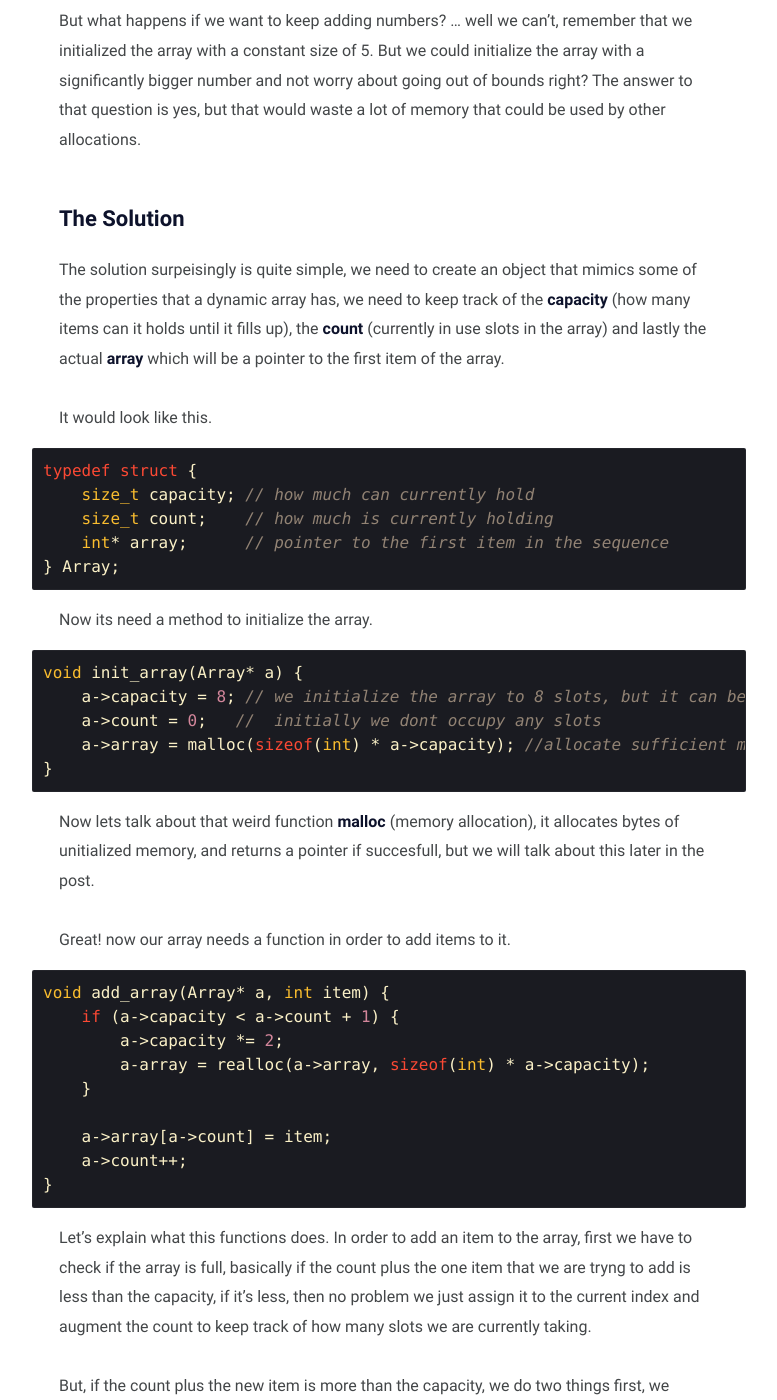
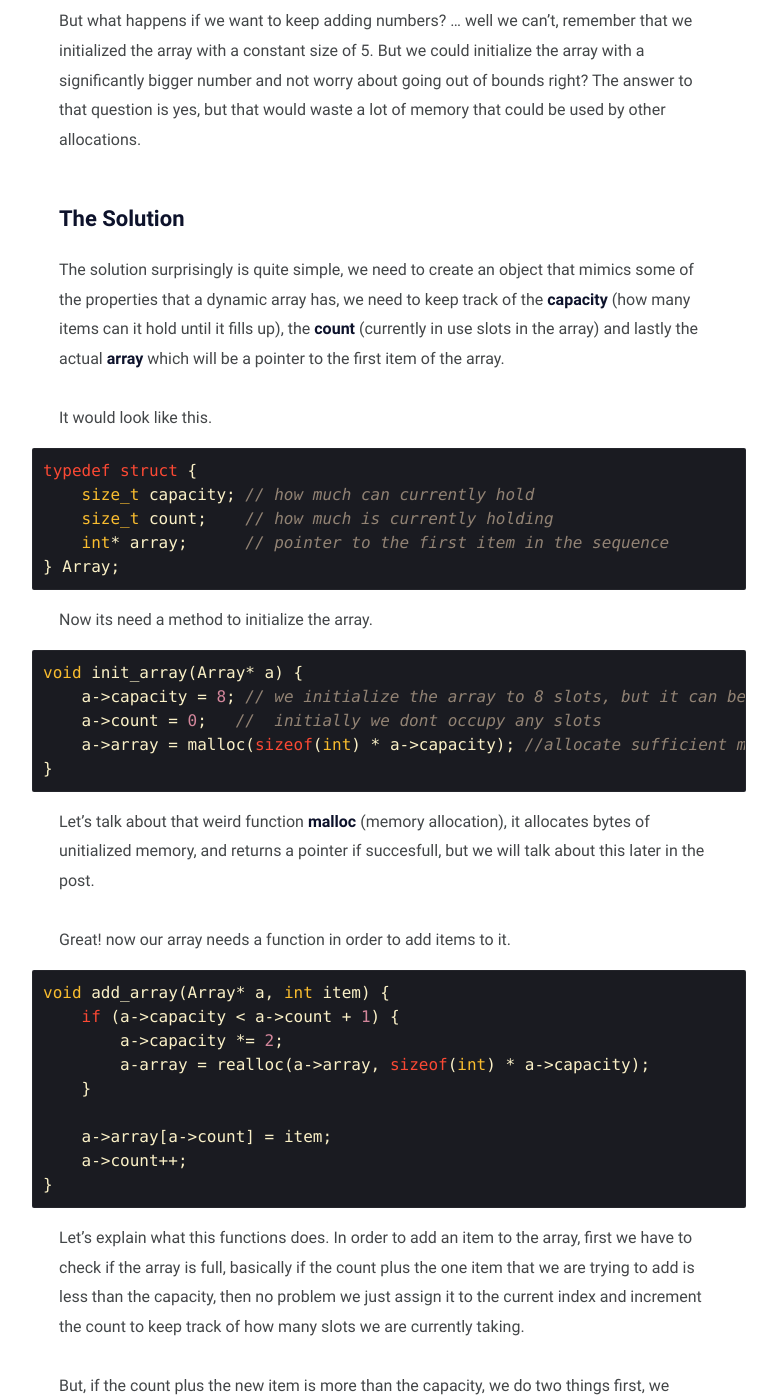
Before and after one commit to gabeiglio/gabeiglio.github.io, a Jekyll site: the page built from _posts/dynamic_array_c/2021-10-26-dynamic-array-c.md, in a window 1280 px wide and 1400 px high, scrolled down 1184 px. Shown: the whole window, without its empty margins (251-1028 px from the left). Built offline with Jekyll 4.4.1, drawn with Linux system fonts in a browser that asks for light colours.

Commit message:
Update 2021-10-26-dynamic-array-c.md
Some spelling mistakes

````diff
--- a/_posts/dynamic_array_c/2021-10-26-dynamic-array-c.md
+++ b/_posts/dynamic_array_c/2021-10-26-dynamic-array-c.md
@@ -41,8 +41,8 @@ allocations.
 
 ## The Solution
 
-The solution surpeisingly is quite simple, we need to create an object that mimics some of the properties that a dynamic
-array has, we need to keep track of the **capacity** (how many items can it holds until it fills up), the **count**
+The solution surprisingly is quite simple, we need to create an object that mimics some of the properties that a dynamic
+array has, we need to keep track of the **capacity** (how many items can it hold until it fills up), the **count**
 (currently in use slots in the array) and lastly the actual **array** which will be a pointer to the first item of the
 array.
 
@@ -62,7 +62,7 @@ void init_array(Array* a) {
     a->array = malloc(sizeof(int) * a->capacity); //allocate sufficient memory to hold 8 (capacity) integers
 }
 ```
-Now lets talk about that weird function **malloc** (memory allocation), it allocates bytes of unitialized memory, and
+Let's talk about that weird function **malloc** (memory allocation), it allocates bytes of unitialized memory, and
 returns a pointer if succesfull, but we will talk about this later in the post.
 
 Great! now our array needs a function in order to add items to it.
@@ -78,8 +78,8 @@ void add_array(Array* a, int item) {
 }
 ```
 Let's explain what this functions does. In order to add an item to the array, first we have to check if the array is
-full, basically if the count plus the one item that we are tryng to add is less than the capacity, if it's less, then no
-problem we just assign it to the current index and augment the count to keep track of how many slots we are currently
+full, basically if the count plus the one item that we are trying to add is less than the capacity, then no
+problem we just assign it to the current index and increment the count to keep track of how many slots we are currently
 taking.
 
 But, if the count plus the new item is more than the capacity, we do two things first, we double the capacity, and
````
